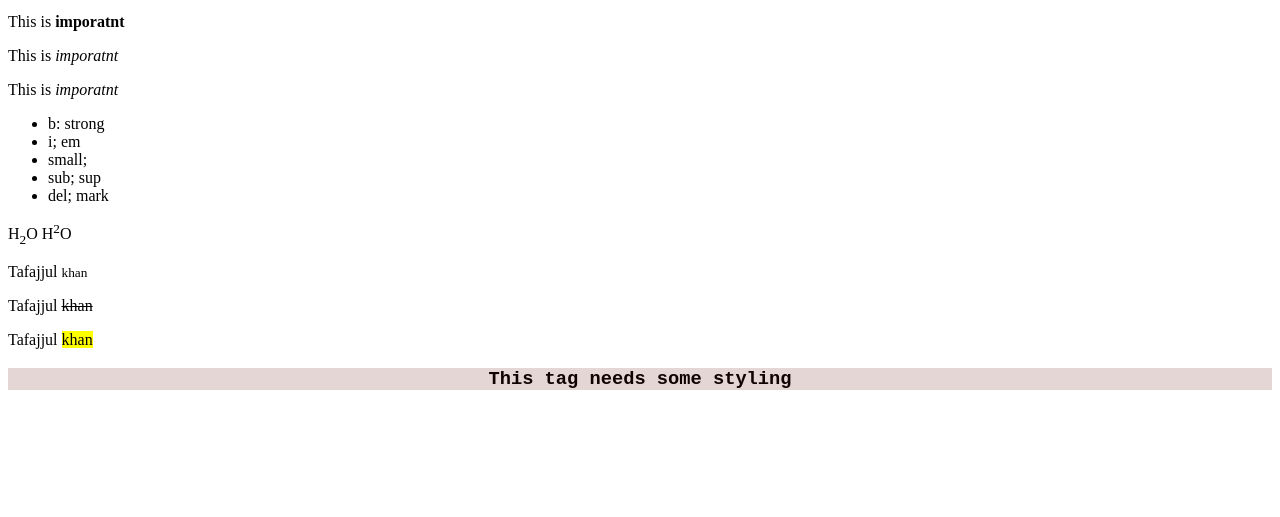
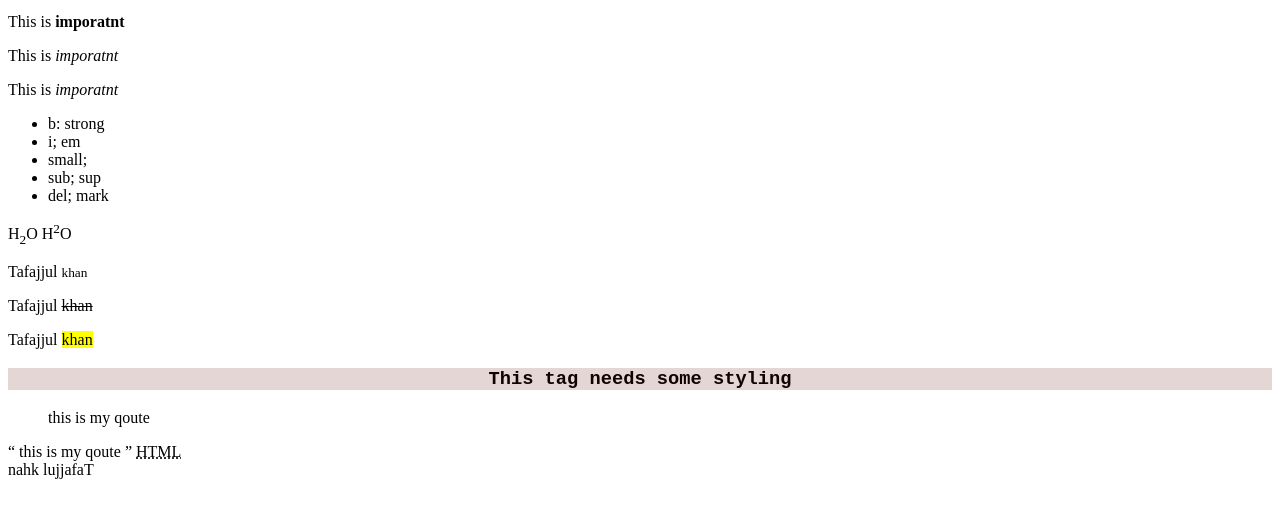
Before and after one commit to tafajjul-khan/Frontend-Learning, a plain HTML site: page Tags/formatting.html in a window 1280 px wide. Shown: the part 101-618 px from the top of the page. Drawn offline with Linux system fonts and the light colour scheme.

Commit message:
Add blockquote, q, abbr, address, cite, and bdo elements to formatting.html

```diff
--- a/Tags/formatting.html
+++ b/Tags/formatting.html
@@ -45,5 +45,28 @@
     >
       This tag needs some styling
     </h3>
+
+    <p>
+
+      <blockquote cite="elon musk">
+        this is my qoute
+      </blockquote>
+
+      <q cite="elon musk">
+        this is my qoute
+      </q>
+
+      <abbr title="Hyper Text MarkupLanguage">
+        HTML
+      </abbr>
+
+      <address></address>
+      <cite></cite>
+
+
+      <bdo dir="rtl">Tafajjul khan</bdo>
+
+
+    </p>
   </body>
 </html>
```
